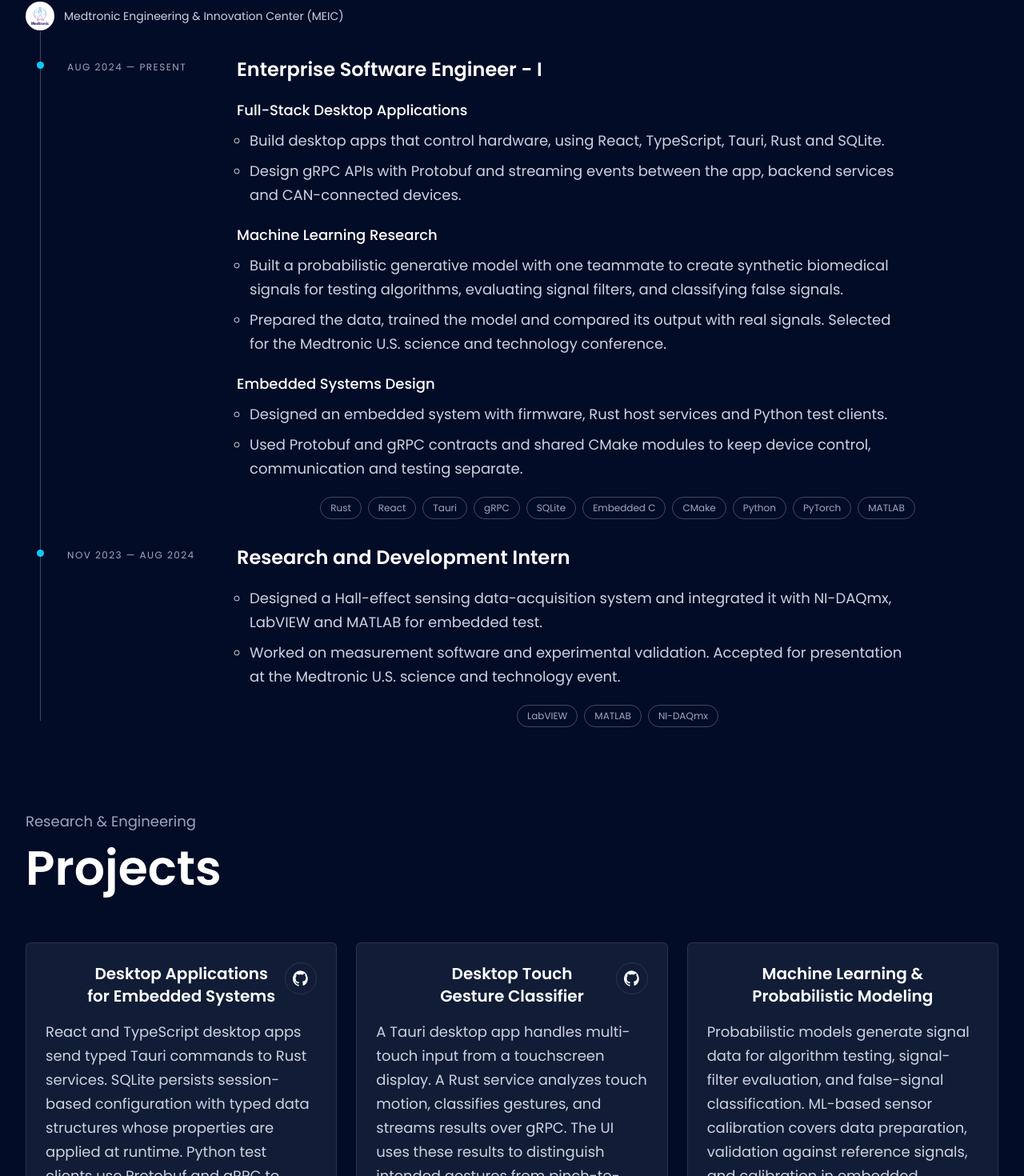
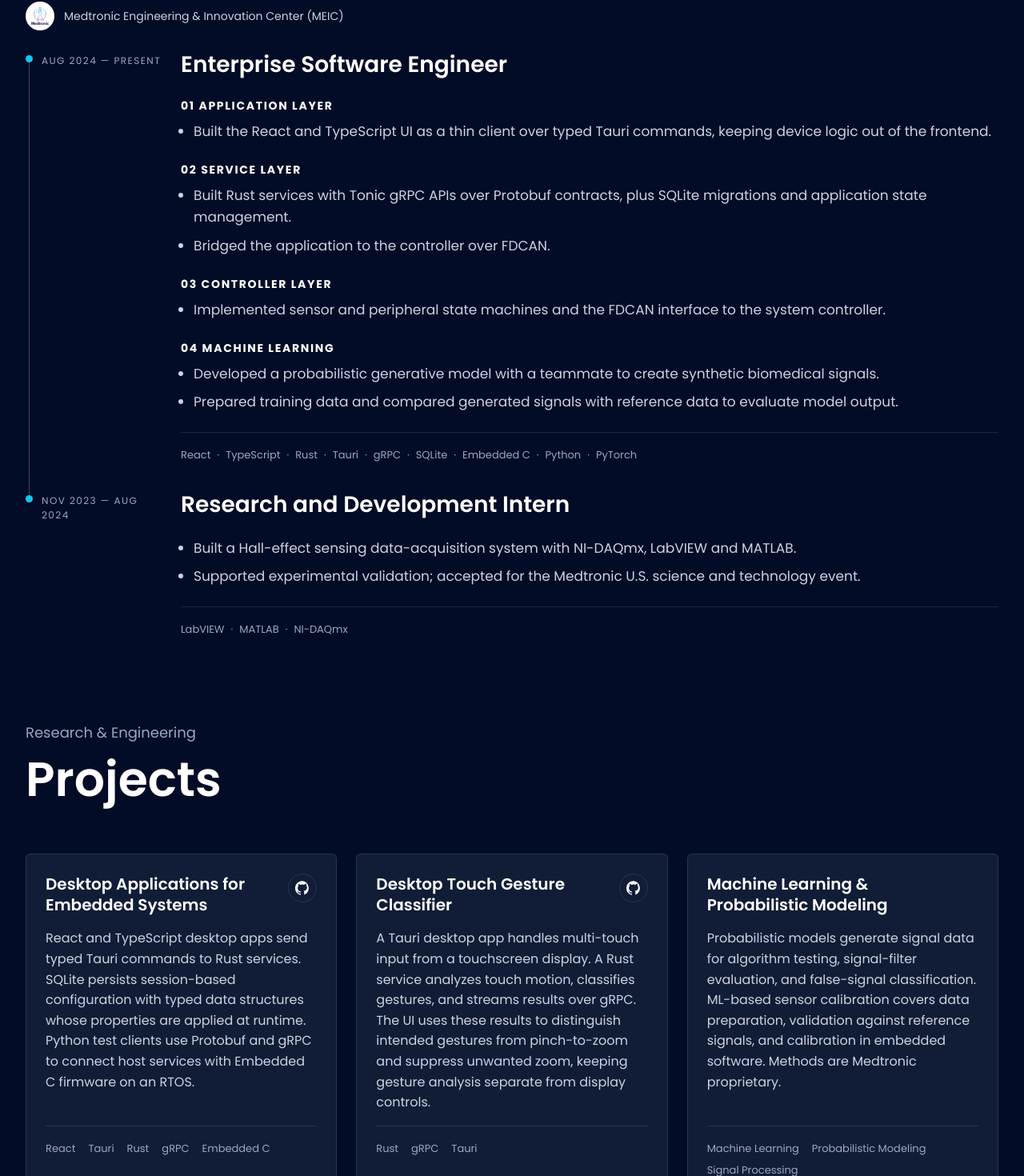
Before and after one commit to Arpt-Singh/portfolio, a React (Vite) app in the folder apps/frontend/: page / in a window 1280 px wide. Shown: the part 1314-2784 px from the top of the page at 80% size. Built offline with nearby package versions, Linux system fonts and the light colour scheme.

Commit message:
style: update layout and styles in Experience, Navbar, and Works components for improved readability and consistency; add labels to experience areas

```diff
--- a/apps/frontend/src/components/Experience.scss
+++ b/apps/frontend/src/components/Experience.scss
@@ -4,26 +4,28 @@
 .experience__employer:hover, .experience__employer:focus-visible { color: var(--color-text); }
 .experience__employer-logo { @include mixins.flex-center; @include mixins.square(36px); flex-shrink: 0; padding: 6px; border-radius: var(--radius-circle); background: var(--color-text); }
 .experience__employer-logo img { width: 100%; height: 100%; object-fit: contain; }
-.experience__timeline { position: relative; margin-top: var(--space-8); list-style: none; }
-.experience__timeline::before { position: absolute; top: calc(-1 * var(--space-8)); bottom: 8px; left: 17.5px; width: 1px; content: ""; background: var(--color-border-muted); }
-.experience__entry { position: relative; padding: 0 0 var(--space-8) calc(36px + var(--space-4)); }
+.experience__timeline { position: relative; margin-top: var(--space-6); list-style: none; }
+.experience__entry { position: relative; padding: 0 0 var(--space-8) var(--space-5); }
 .experience__entry:last-child { padding-bottom: 0; }
-.experience__entry::before { position: absolute; top: 6px; left: 13.5px; @include mixins.square(9px); border-radius: var(--radius-circle); content: ""; background: var(--color-cyan); }
+.experience__entry::before { position: absolute; top: 6px; left: 0; @include mixins.square(9px); border-radius: var(--radius-circle); content: ""; background: var(--color-cyan); }
+.experience__entry:not(:last-child)::after { position: absolute; top: 15px; bottom: -6px; left: 4px; width: 1px; content: ""; background: var(--color-border-muted); }
 .experience__date { color: var(--color-secondary); font-size: var(--font-size-caption); letter-spacing: 0.12em; text-transform: uppercase; }
-.experience__title { margin-top: var(--space-2); color: var(--color-text); font-size: 22px; font-weight: 600; line-height: 30px; }
-.experience__area { margin-top: var(--space-5); }
-.experience__focus { min-width: 0; color: var(--color-text); font-size: 16px; font-weight: 500; line-height: 26px; overflow-wrap: normal; word-break: normal; hyphens: none; }
+.experience__title { margin-top: var(--space-2); color: var(--color-text); font-size: 26px; font-weight: 600; line-height: 1.25; }
+.experience__area { margin-top: var(--space-6); }
+.experience__label { color: var(--color-text); font-size: 14px; font-weight: 700; letter-spacing: 0.12em; line-height: 1.5; text-transform: uppercase; }
+.experience__focus { min-width: 0; margin-top: var(--space-1); color: var(--color-text); font-size: 16px; font-weight: 500; line-height: 1.5; }
 .experience__content, .experience__area, .experience__points { min-width: 0; }
-.experience__points { display: grid; gap: var(--space-2); width: 100%; max-width: 52em; margin-top: var(--space-2); padding-left: var(--space-4); }
-.experience__points li { min-width: 0; overflow-wrap: anywhere; text-align: left; @include mixins.body-copy; }
-.experience__technologies { display: flex; flex-wrap: wrap; justify-content: center; gap: var(--space-2); margin-top: var(--space-5); list-style: none; }
-.experience__technology { @include mixins.badge; border: 1px solid var(--color-border-muted); }
+.experience__points { display: grid; list-style: disc; gap: var(--space-2); width: 100%; margin-top: var(--space-2); padding-left: var(--space-4); }
+.experience__points li { min-width: 0; overflow-wrap: break-word; text-align: left; color: var(--color-copy); font-size: 16px; line-height: 1.6; }
+.experience__technologies { display: flex; flex-wrap: wrap; gap: 0 var(--space-2); margin-top: var(--space-6); padding-top: var(--space-4); border-top: 1px solid var(--color-border); list-style: none; }
+.experience__technology { color: var(--color-secondary); font-size: 13px; line-height: 1.8; }
+.experience__technology + .experience__technology::before { margin-right: var(--space-2); content: "·"; }
 @include mixins.up(sm) {
-  .experience__title { font-size: 24px; line-height: 32px; }
-  .experience__focus { font-size: 18px; line-height: 30px; }
+  .experience__title { font-size: 28px; }
+  .experience__focus, .experience__points li { font-size: 17px; }
 }
 @include mixins.up(md) {
-  .experience__entry { display: grid; grid-template-columns: 180px minmax(0, 1fr); gap: var(--space-8); }
+  .experience__entry { display: grid; grid-template-columns: 150px minmax(0, 1fr); gap: var(--space-6); }
   .experience__date { padding-top: 4px; }
   .experience__title { margin-top: 0; }
 }
--- a/apps/frontend/src/components/Experience.tsx
+++ b/apps/frontend/src/components/Experience.tsx
@@ -23,6 +23,7 @@
             <h3 className="experience__title">{experience.title}</h3>
             {experience.areas.map((area, index) => (
               <section key={`${experience.date}-${index}`} className="experience__area">
+                {area.label && <p className="experience__label">{area.label}</p>}
                 {area.focus && <h4 className="experience__focus">{area.focus}</h4>}
                 <ul className="experience__points">
                   {area.points.map((point) => <li key={point}>{point}</li>)}
--- a/apps/frontend/src/components/Works.scss
+++ b/apps/frontend/src/components/Works.scss
@@ -2,20 +2,18 @@
 
 .works__grid { display: grid; gap: var(--space-6); margin-top: 48px; }
 .works__card { display: grid; grid-template-rows: auto 1fr auto; row-gap: var(--space-4); min-width: 0; padding: var(--space-6); border: 1px solid var(--color-border); border-radius: var(--radius-card); background: var(--color-tertiary); }
-.works__card-header { display: grid; grid-template-columns: minmax(0, 1fr) 40px; align-items: start; gap: var(--space-2); }
-.works__card-title { grid-column: 1; min-width: 0; font-size: var(--font-size-card-title); line-height: 28px; font-weight: 600; text-align: left; }
-.works__github { @include mixins.flex-center; @include mixins.square(40px); grid-column: 2; border: 1px solid var(--color-border); border-radius: var(--radius-circle); color: var(--color-text); transition: color var(--duration-normal); }
+.works__card-header { display: grid; grid-template-columns: minmax(0, 1fr) 36px; align-items: start; gap: var(--space-3); }
+.works__card-title { min-width: 0; font-size: var(--font-size-card-title); line-height: 1.3; font-weight: 600; text-align: left; }
+.works__github { @include mixins.flex-center; @include mixins.square(36px); grid-column: 2; border: 1px solid var(--color-border); border-radius: var(--radius-circle); color: var(--color-text); transition: color var(--duration-normal); }
 a.works__github:hover, a.works__github:focus-visible { color: var(--color-cyan); }
-.works__link-icon { @include mixins.square(20px); }
-.works__summary { width: 100%; min-width: 0; overflow-wrap: anywhere; text-align: left; @include mixins.body-copy; }
-.works__technologies { display: flex; flex-wrap: wrap; align-content: flex-start; justify-content: center; gap: var(--space-2); padding-top: var(--space-2); list-style: none; }
-.works__technology { @include mixins.badge; border: 1px solid var(--color-border-muted); color: var(--color-secondary); overflow-wrap: anywhere; }
+.works__link-icon { @include mixins.square(18px); }
+.works__summary { width: 100%; min-width: 0; overflow-wrap: break-word; text-align: left; color: var(--color-copy); font-size: 16px; line-height: 1.6; }
+.works__technologies { display: flex; flex-wrap: wrap; align-content: flex-start; gap: var(--space-1) var(--space-4); padding-top: var(--space-4); border-top: 1px solid var(--color-border); list-style: none; }
+.works__technology { color: var(--color-secondary); font-size: 13px; line-height: 1.8; }
 
 @include mixins.up(sm) {
-  .works__grid { @include mixins.columns(2); }
-  .works__card-header { grid-template-columns: 40px minmax(0, 1fr) 40px; gap: var(--space-3); }
-  .works__card-title { grid-column: 2; text-align: center; }
-  .works__github { grid-column: 3; }
+  .works__grid { @include mixins.columns(2); row-gap: var(--space-4); }
+  .works__card { grid-row: span 3; grid-template-rows: subgrid; margin-bottom: var(--space-2); }
 }
 @include mixins.up(xl) { .works__grid { @include mixins.columns(3); } }
 @include mixins.reduced-motion { .works__github { transition: none; } }
--- a/apps/frontend/src/constants/index.ts
+++ b/apps/frontend/src/constants/index.ts
@@ -51,38 +51,43 @@
 type Experience = {
   title: string;
   date: string;
-  areas: { focus?: string; points: string[] }[];
+  areas: { label?: string; focus?: string; points: string[] }[];
   technologies: string[];
 };
 
 const experiences: Experience[] = [
   {
-    title: "Enterprise Software Engineer - I",
+    title: "Enterprise Software Engineer",
     date: "Aug 2024 — Present",
     areas: [
       {
-        focus: "Full-Stack Desktop Applications",
+        label: "01 Application layer",
         points: [
-          "Build desktop apps that control hardware, using React, TypeScript, Tauri, Rust and SQLite.",
-          "Design gRPC APIs with Protobuf and streaming events between the app, backend services and CAN-connected devices.",
+          "Built the React and TypeScript UI as a thin client over typed Tauri commands, keeping device logic out of the frontend.",
         ],
       },
       {
-        focus: "Machine Learning Research",
+        label: "02 Service layer",
         points: [
-          "Built a probabilistic generative model with one teammate to create synthetic biomedical signals for testing algorithms, evaluating signal filters, and classifying false signals.",
-          "Prepared the data, trained the model and compared its output with real signals. Selected for the Medtronic U.S. science and technology conference.",
+          "Built Rust services with Tonic gRPC APIs over Protobuf contracts, plus SQLite migrations and application state management.",
+          "Bridged the application to the controller over FDCAN.",
         ],
       },
       {
-        focus: "Embedded Systems Design",
+        label: "03 Controller layer",
         points: [
-          "Designed an embedded system with firmware, Rust host services and Python test clients.",
-          "Used Protobuf and gRPC contracts and shared CMake modules to keep device control, communication and testing separate.",
+          "Implemented sensor and peripheral state machines and the FDCAN interface to the system controller.",
+        ],
+      },
+      {
+        label: "04 Machine learning",
+        points: [
+          "Developed a probabilistic generative model with a teammate to create synthetic biomedical signals.",
+          "Prepared training data and compared generated signals with reference data to evaluate model output.",
         ],
       },
     ],
-    technologies: ["Rust", "React", "Tauri", "gRPC", "SQLite", "Embedded C", "CMake", "Python", "PyTorch", "MATLAB"],
+    technologies: ["React", "TypeScript", "Rust", "Tauri", "gRPC", "SQLite", "Embedded C", "Python", "PyTorch"],
   },
   {
     title: "Research and Development Intern",
@@ -90,8 +95,8 @@
     areas: [
       {
         points: [
-          "Designed a Hall-effect sensing data-acquisition system and integrated it with NI-DAQmx, LabVIEW and MATLAB for embedded test.",
-          "Worked on measurement software and experimental validation. Accepted for presentation at the Medtronic U.S. science and technology event.",
+          "Built a Hall-effect sensing data-acquisition system with NI-DAQmx, LabVIEW and MATLAB.",
+          "Supported experimental validation; accepted for the Medtronic U.S. science and technology event.",
         ],
       },
     ],
--- a/apps/frontend/src/index.scss
+++ b/apps/frontend/src/index.scss
@@ -21,7 +21,7 @@
 button, a { -webkit-tap-highlight-color: transparent; }
 button:focus-visible, a:focus-visible { outline: 2px solid var(--color-cyan); outline-offset: var(--space-1); }
 
-.section-heading { color: var(--color-text); font-size: 30px; line-height: 1.5; font-weight: 600; }
+.section-heading { color: var(--color-text); font-size: 32px; line-height: 1.5; font-weight: 600; }
 .section-subheading { color: var(--color-secondary); font-size: var(--font-size-small); line-height: 1.5; }
 
 @include mixins.up(xs) { .section-heading { font-size: 40px; } }
```
Also changed, not shown: apps/frontend/src/components/Navbar.scss (+6 -6 lines).
